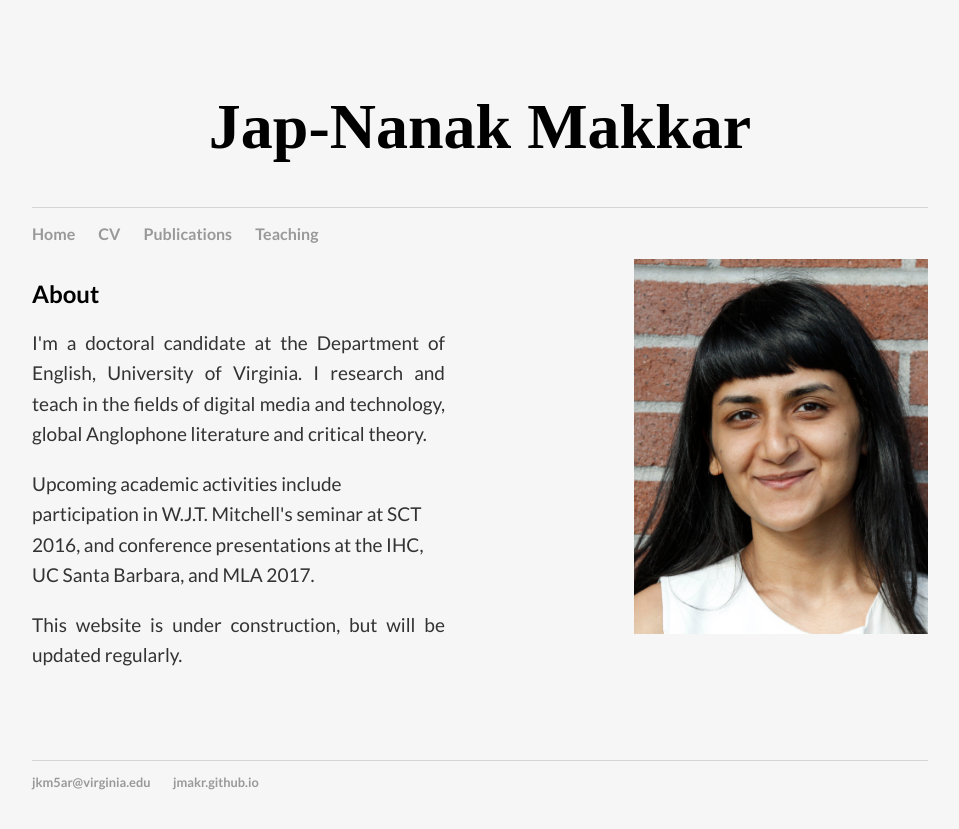
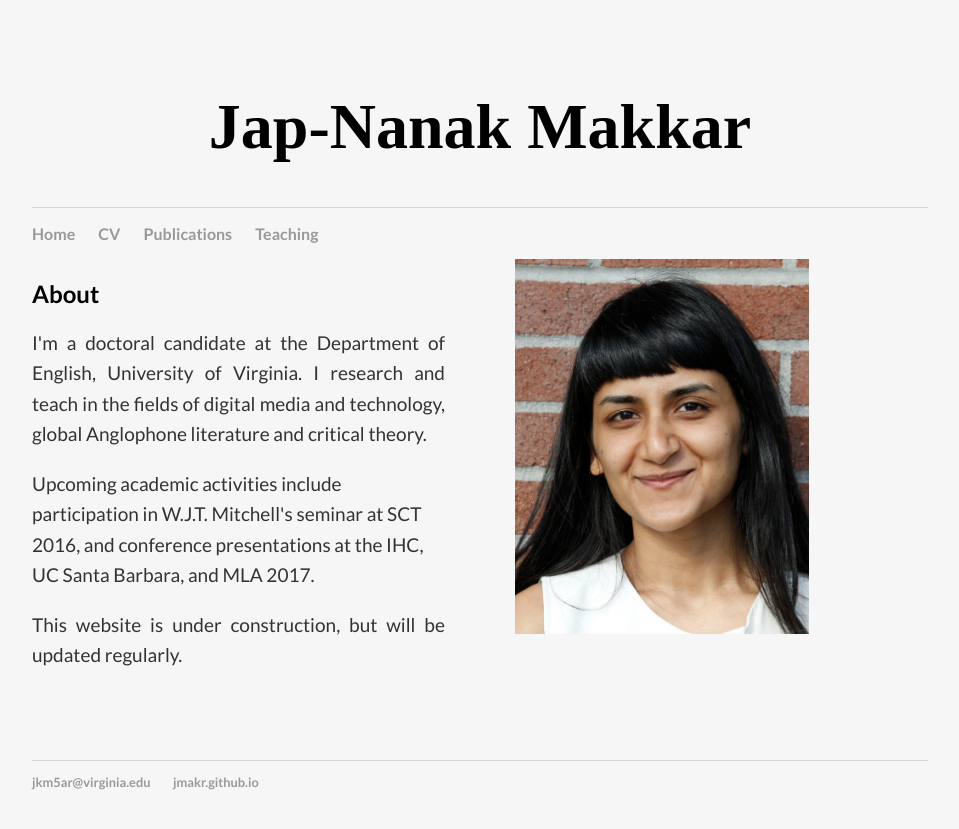
Before and after one commit to jmakr/jmakr.github.io, a Jekyll site: the page built from index.html, in a window 1280 px wide. Shown: the top 829 px of the page, without its empty margins (160-1119 px from the left). Built offline with Jekyll 4.4.1, drawn with Linux system fonts in a browser that asks for light colours.

Commit message:
Update index.html

```diff
--- a/index.html
+++ b/index.html
@@ -14,7 +14,7 @@
 
 	<p align="justify">This website is under construction, but will be updated regularly.</p>
 
-	<img src="Website photo cropped.jpg" height=375 width=294 align="right">
+	<img src="Website photo cropped.jpg" height=375 width=294 align="left">
 
 
 
```
